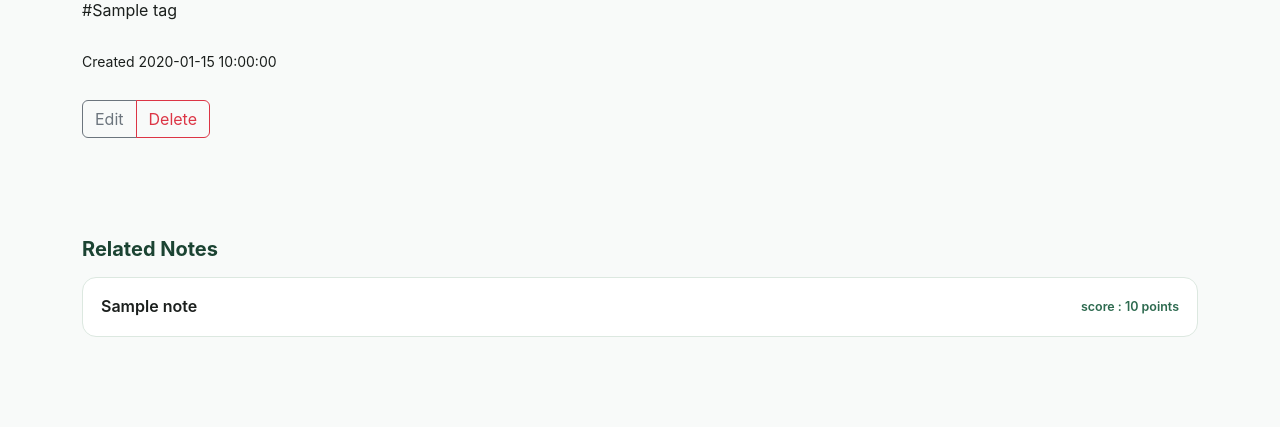
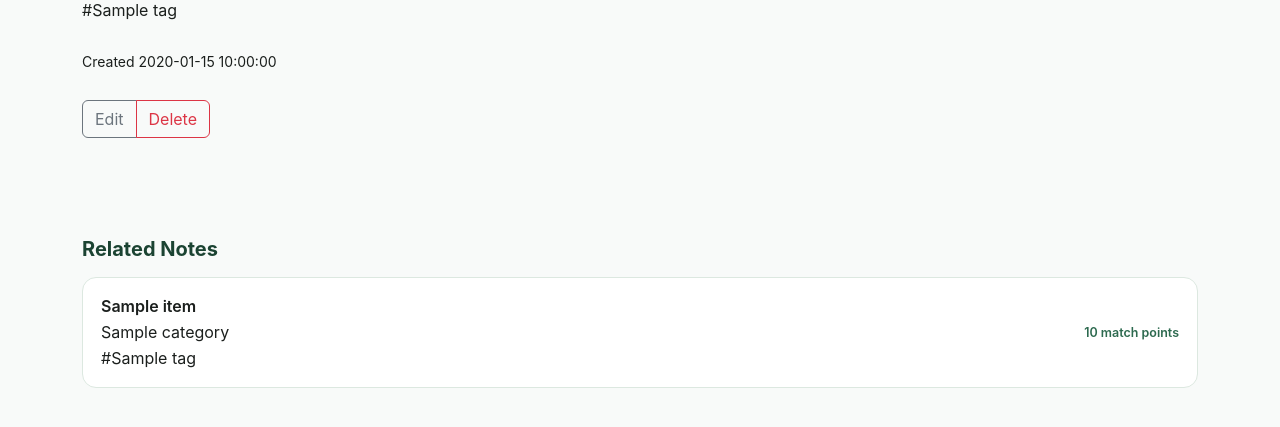
Before and after one commit to VyomGarg04/fastapi-notes-app, a FastAPI app: template templates/note.html in a window 1280 px wide. Shown: the part 294-721 px from the top of the page. Run offline with FastAPI, Linux system fonts and the light colour scheme; the template is opened without the code that fills it: most values are stand-ins (such as "Sample title", 1, 10 or a date in 2020).

Commit message:
Update related notes display; enhance note information with title, category, and shared tags

```diff
--- a/templates/note.html
+++ b/templates/note.html
@@ -71,7 +71,7 @@
             <br><br>
     <div class="btn-group">
       <a href="/notes/edit/{{ note.id }}" class="btn btn-mg btn-outline-secondary">
-        <i class="bi bi-pencil style="font-size: 2rem;"></i> Edit
+        <i class="bi bi-pencil"></i> Edit
       </a>
       <a href="/notes/delete/{{ note.id }}" class="btn btn-mg btn-outline-danger">
         <i class="bi bi-trash"></i> Delete
@@ -87,14 +87,36 @@
         <h2>Related Notes</h2>
 
         {% for item in related_notes %}
-            <a href="/notes/view/{{ item.note._id }}" class="mg-related-note">
-                <div class="mg-related-note-title">
-                    {{ item.note.title }}
+            <a href="/notes/view/{{ item.id }}" class="mg-related-note">
+
+                <div class="mg-related-note-info">
+
+                    <div class="mg-related-note-title">
+                        {{ item.title }}
+                    </div>
+
+                    {% if item.category %}
+                        <span class="mg-related-note-category">
+                            {{ item.category }}
+                        </span>
+                    {% endif %}
+
+                    {% if item.shared_tags %}
+                        <div class="mg-related-note-tags">
+                            {% for tag in item.shared_tags %}
+                                <span class="mg-related-note-tag">
+                                    #{{ tag }}
+                                </span>
+                            {% endfor %}
+                        </div>
+                    {% endif %}
+
                 </div>
 
                 <div class="mg-related-note-score">
-                    score : {{ item.score }} points
+                    {{ item.score }} match points
                 </div>
+
             </a>
         {% endfor %}
     </section>
```
Also changed, not shown: routes/note.py (+5 -3 lines), static/css/dashboard.css (line endings or trailing spaces).
